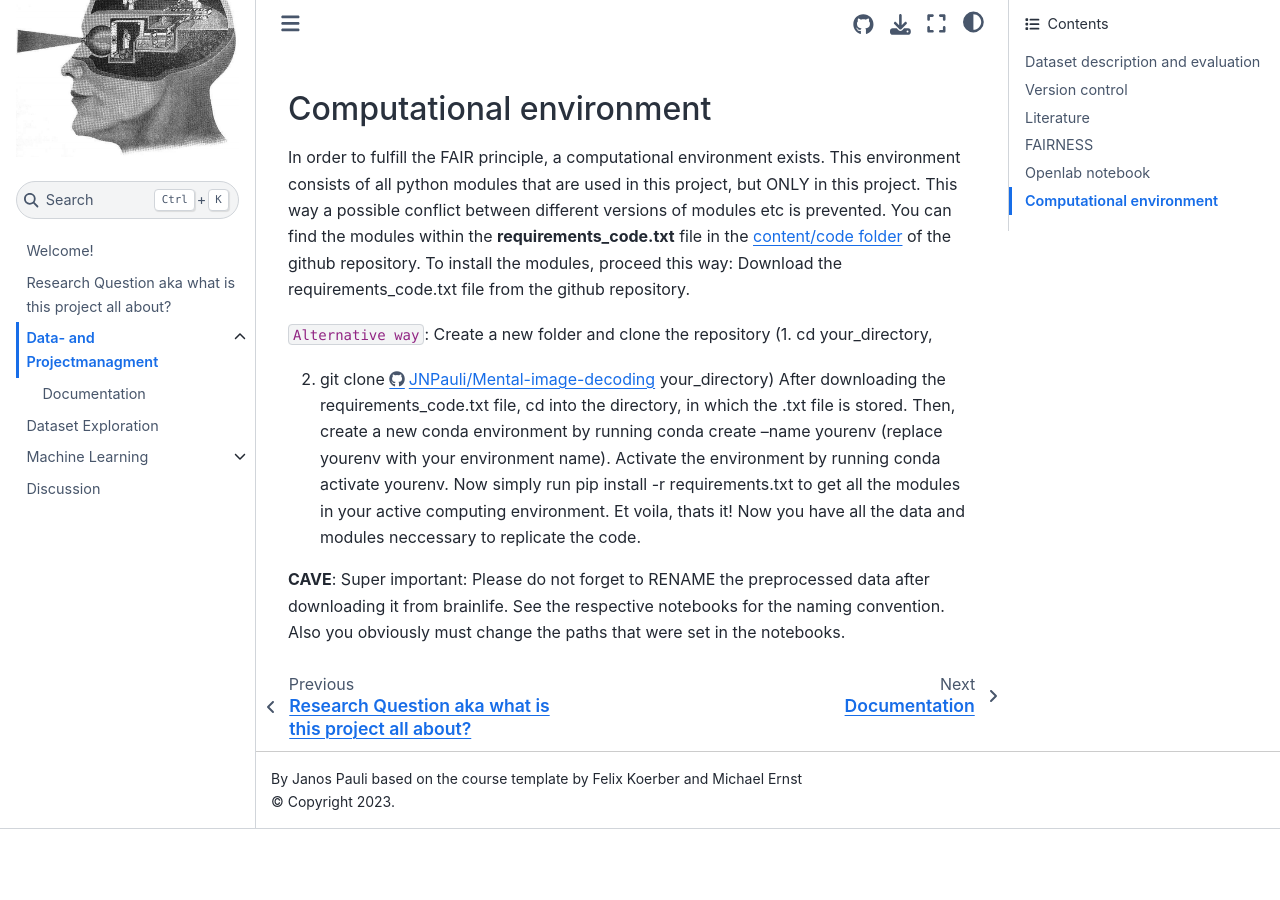
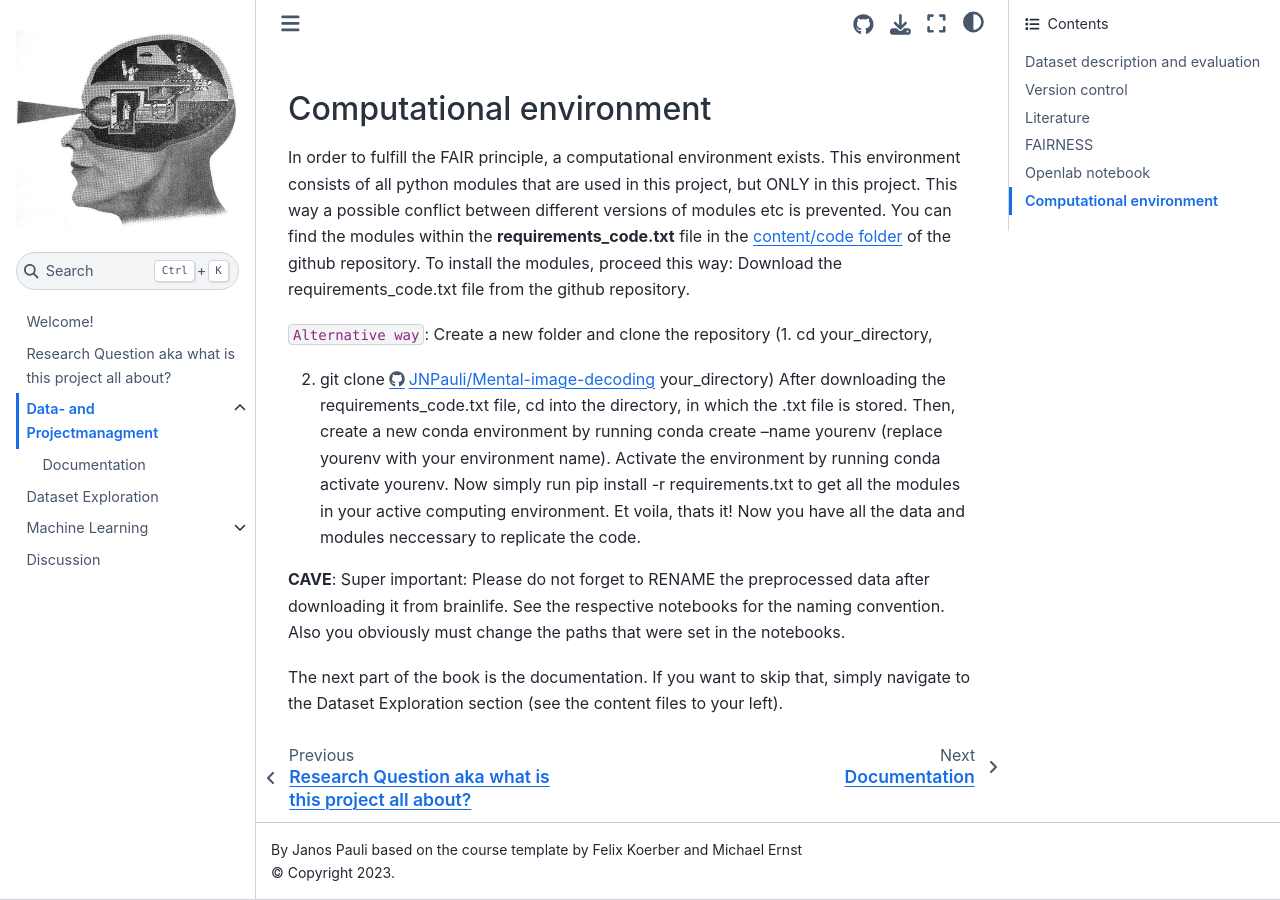
Before and after one commit to JNPauli/Banter, a Jupyter Book: the page built from content/general_information/Data_and_Projectmanagment.md, in a window 1280 px wide and 900 px high, scrolled down 2270 px. Built offline with Jupyter Book 1.0.4 settings and Sphinx 7.4.7 and the Sphinx Book theme 1.1.4, drawn with Linux system fonts in a browser that asks for light colours; pages that are not in the unit, such as notebooks, are missing from menus; before the commit the page ends 3099 px from its top, so only the background shows below that.

Commit message:
added continuation explanation

```diff
--- a/content/general_information/Data_and_Projectmanagment.md
+++ b/content/general_information/Data_and_Projectmanagment.md
@@ -331,3 +331,5 @@ After downloading the requirements_code.txt file, cd into the directory, in whic
 
 **CAVE**:
 Super important: Please do not forget to RENAME the preprocessed data after downloading it from brainlife. See the respective notebooks for the naming convention. Also you obviously must change the paths that were set in the notebooks.
+
+The next part of the book is the documentation. If you want to skip that, simply navigate to the Dataset Exploration section (see the content files to your left).
```
